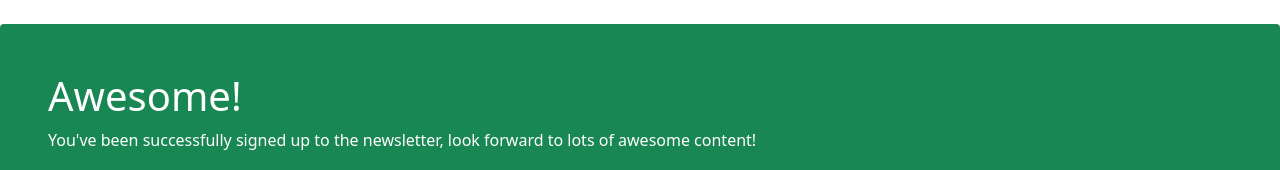
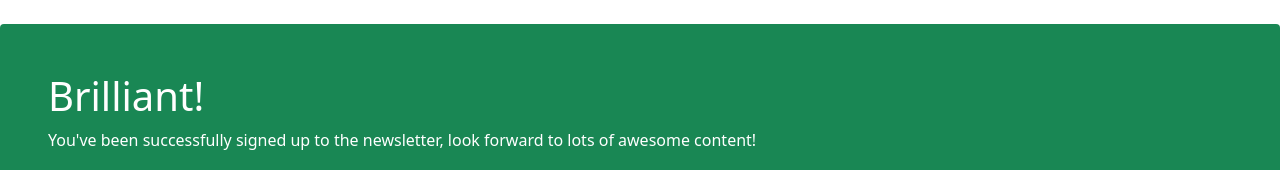
Before and after one commit to TonyNyagah/newsletter-signup-page, a website: page success.html in a window 1280 px wide. Shown: the top 170 px of the page. Drawn offline with nearby package versions, Linux system fonts and the light colour scheme.

Commit message:
changed the h1 from awesome to brilliant

```diff
--- a/success.html
+++ b/success.html
@@ -15,7 +15,7 @@
   </head>
   <body>
     <div class="mt-4 p-5 bg-success text-white rounded">
-      <h1>Awesome!</h1>
+      <h1>Brilliant!</h1>
       <p>
         You've been successfully signed up to the newsletter, look forward to
         lots of awesome content!
```
